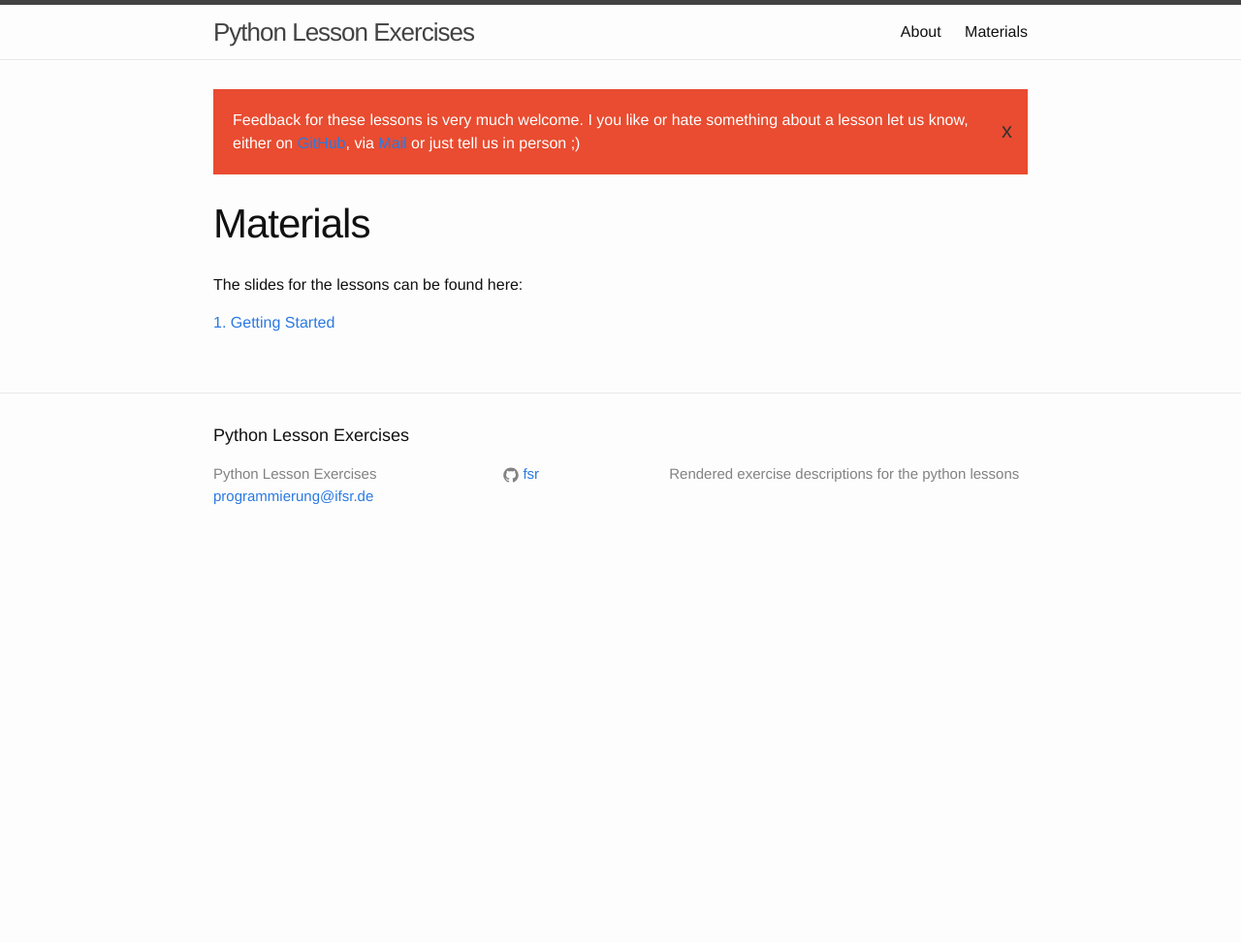
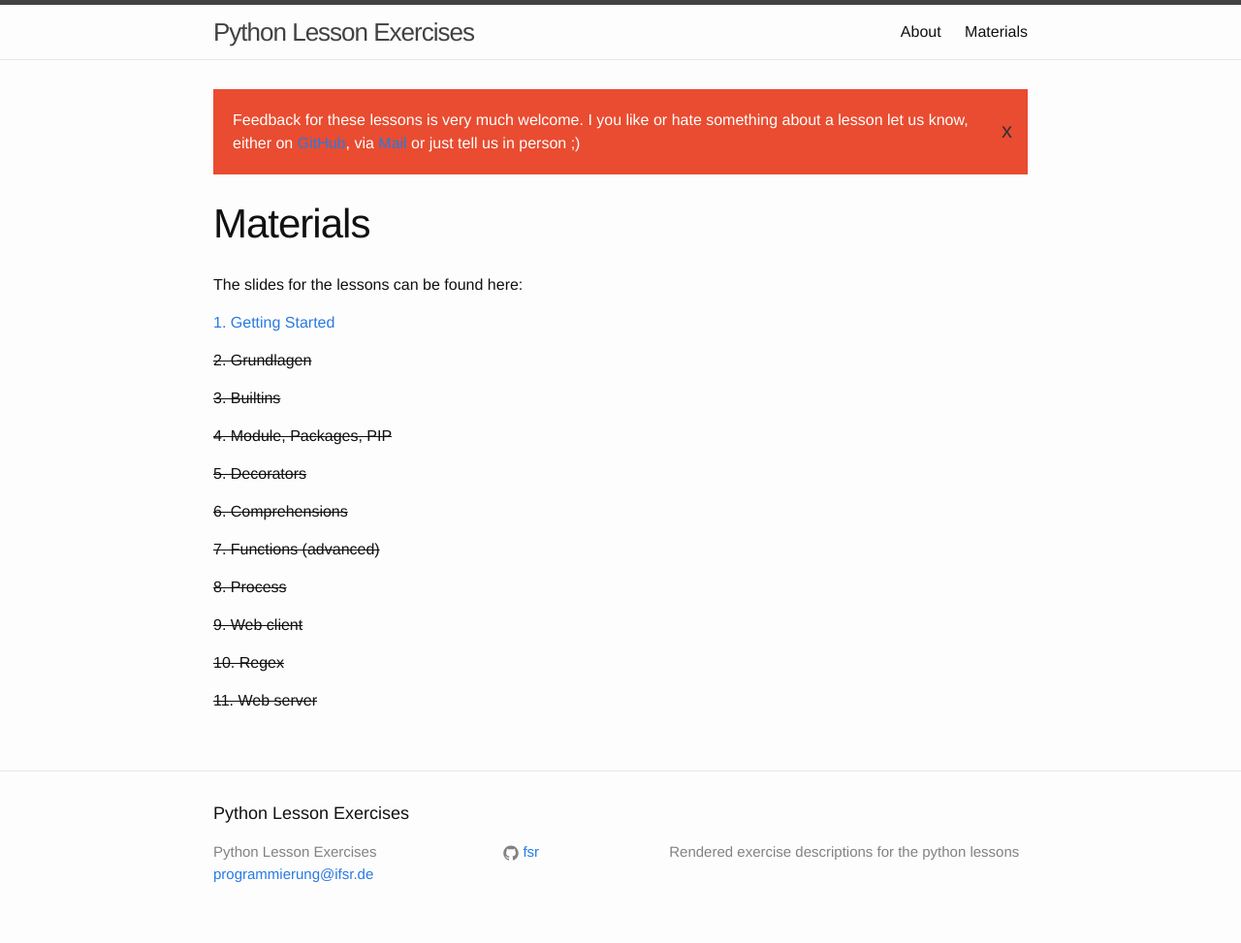
Before and after one commit to fsr/python-lessons, a Jekyll site: the page built from materials.md, in a window 1280 px wide. Shown: the whole page at 97% size. Built offline with Jekyll 4.4.1, drawn with Linux system fonts in a browser that asks for light colours; before the commit the page ends 900 px from its top, so only the background shows below that.

Commit message:
strikethrough for all comming lessons

```diff
--- a/_config.yml
+++ b/_config.yml
@@ -10,6 +10,8 @@ github_username: fsr
 
 # Build settings
 markdown: kramdown
+kramdown:
+  input: GFM
 
 exclude:
   - .c9/
--- a/_data/materials.yml
+++ b/_data/materials.yml
@@ -16,36 +16,41 @@ slides:
     published: False
   -
     number: 4
-    name: Modules and Packages
-    url: https://ifsr.de/kurs-materialien/python/04_modules_and_packages.pdf
+    name: Module, Packages, PIP
+    url: https://ifsr.de/kurs-materialien/python/04_modules_packages_pip.pdf
     published: False
   -
     number: 5
-    name: PIP
-    url: https://ifsr.de/kurs-materialien/python/05_pip.pdf
+    name: Decorators
+    url: https://ifsr.de/kurs-materialien/python/05_decorators.pdf
     published: False
   -
     number: 6
-    name: Decorators
-    url: https://ifsr.de/kurs-materialien/python/06_decorators.pdf
+    name: Comprehensions
+    url: https://ifsr.de/kurs-materialien/python/06_comprehensions.pdf
     published: False
   -
     number: 7
-    name: Comprehensions
-    url: https://ifsr.de/kurs-materialien/python/07_comprehensions.pdf
+    name: Functions (advanced)
+    url: https://ifsr.de/kurs-materialien/python/07_functions_advanced.pdf
     published: False
   -
     number: 8
-    name: Functions (advanced)
-    url: https://ifsr.de/kurs-materialien/python/08_functions_advanced.pdf
+    name: Process
+    url: https://ifsr.de/kurs-materialien/python/08_process.pdf
     published: False
   -
     number: 9
-    name: Process
-    url: https://ifsr.de/kurs-materialien/python/09_process.pdf
+    name: Web client
+    url: https://ifsr.de/kurs-materialien/python/09_web_client.pdf
     published: False
   -
     number: 10
-    name: Web client
-    url: https://ifsr.de/kurs-materialien/python/10_web_client.pdf
+    name: Regex
+    url: https://ifsr.de/kurs-materialien/python/10_regex.pdf
     published: False
+  -
+    number: 11
+    name: Web server
+    url: https://ifsr.de/kurs-materialien/python/11_web_server.pdf
+    published: False
--- a/materials.md
+++ b/materials.md
@@ -7,6 +7,8 @@ The slides for the lessons can be found here:
 
 {% for slide in site.data.materials.slides %}
 {% if slide.published %}
-   [{{ slide.number }}. {{ slide.name }}]({{ slide.url }}){:target="_blank"}
+[{{ slide.number }}. {{ slide.name }}]({{ slide.url }}){:target="_blank"}
+{% else %}
+<del>{{ slide.number }}. {{ slide.name }}</del>
 {% endif %}
 {% endfor %}
```
